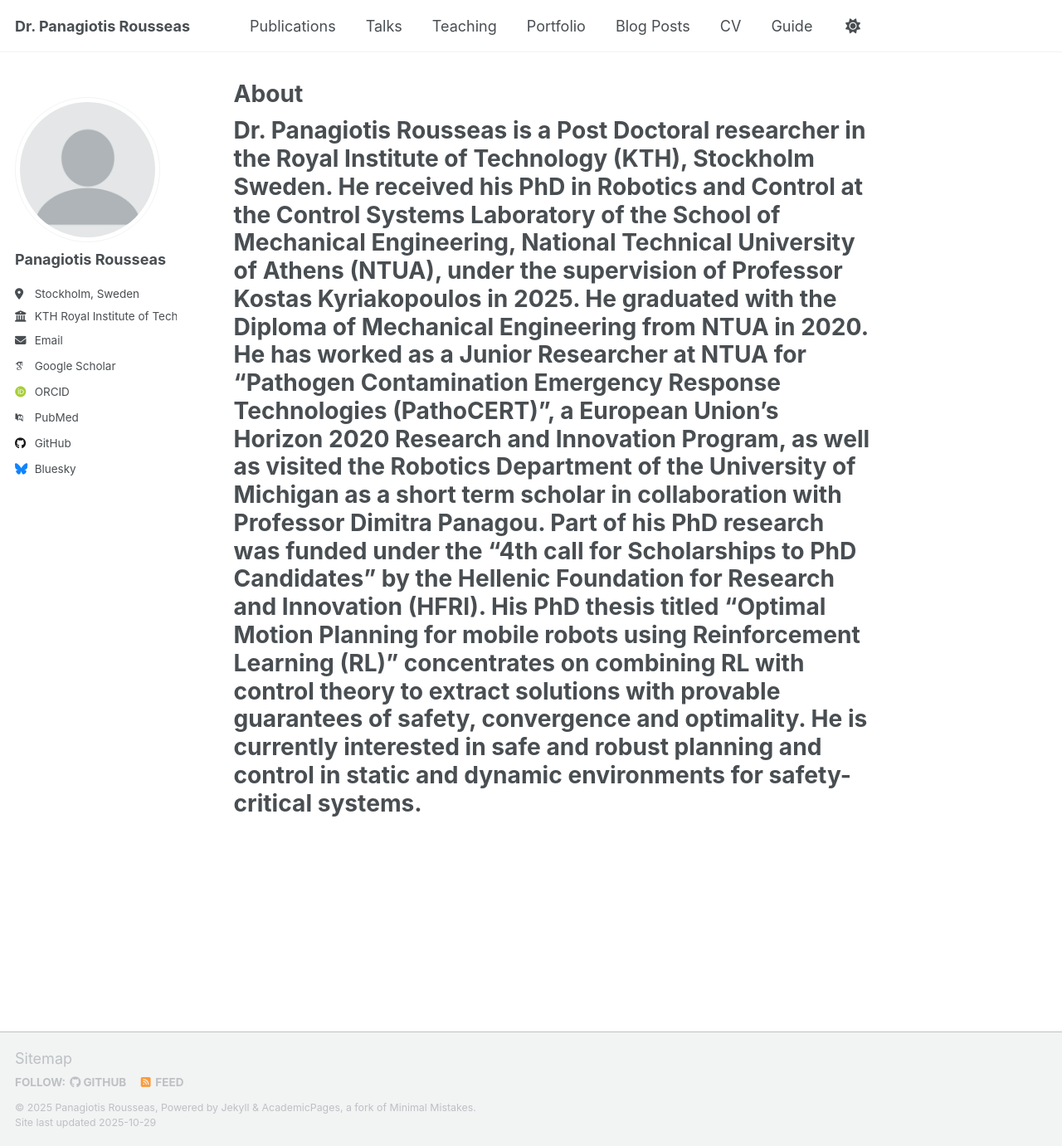
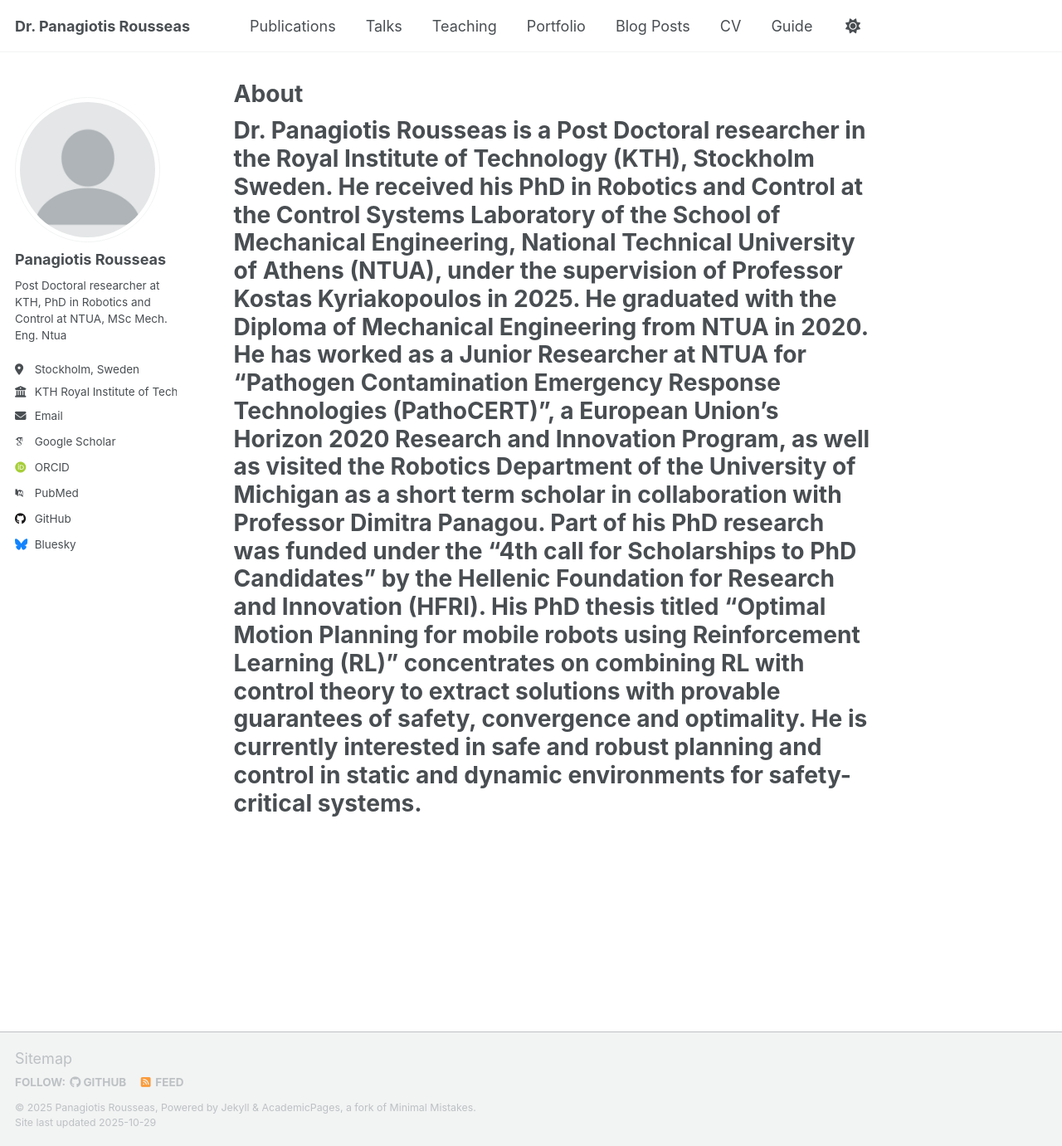
Before and after one commit to panosrousseas/panosrousseas.github.io, a Jekyll site: the page built from _pages/about.md, in a window 1280 px wide and 1381 px high. Shown: the whole window at 83% size. Built offline with Jekyll 4.4.1, drawn with Linux system fonts in a browser that asks for light colours; some web fonts are replaced; a script that is not in the unit is left out.

Commit message:
Update _config.yml

```diff
--- a/_config.yml
+++ b/_config.yml
@@ -26,7 +26,7 @@ author:
   avatar           : "profile.png"
   name             : "Panagiotis Rousseas"
   pronouns         : # example: "she/her"
-  bio              : ""
+  bio              : "Post Doctoral researcher at KTH, PhD in Robotics and Control at NTUA, MSc Mech. Eng. Ntua"
   location         : "Stockholm, Sweden"
   employer         : "KTH Royal Institute of Technology"
   uri              : # URL
```
